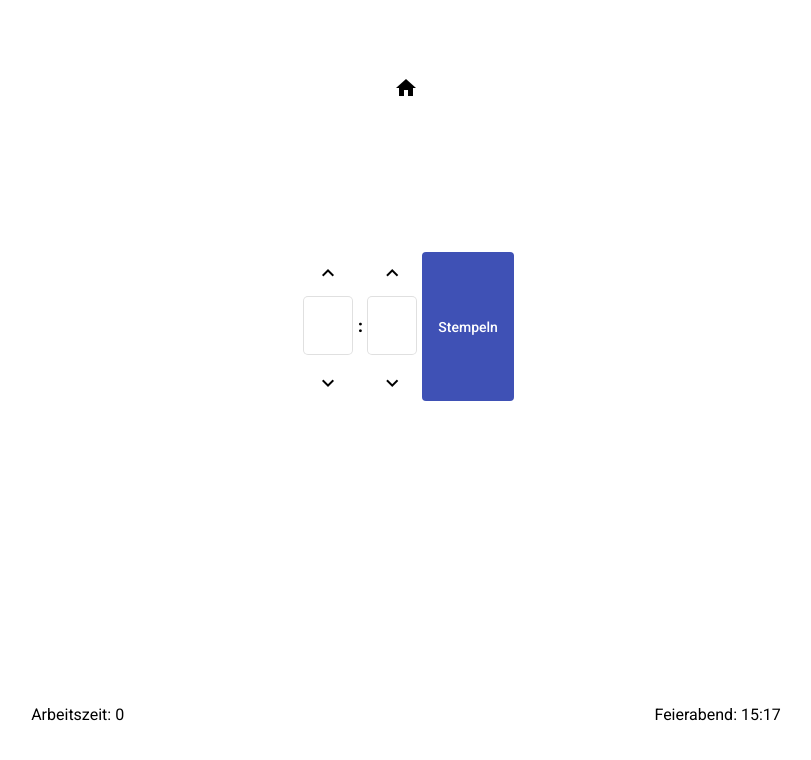
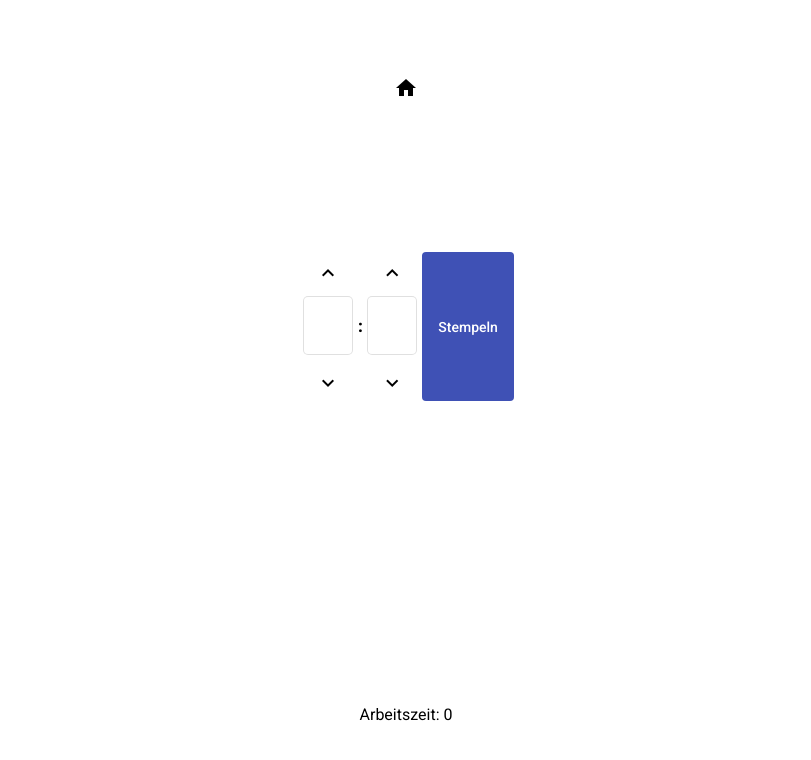
Before and after one commit to patrick-bau/bauersfeld.ch, an Angular app: page /worktime-calculator in a window 1280 px wide. Shown: the top 760 px of the page, without its empty margins (234-1045 px from the left). Built offline with nearby package versions, Linux system fonts and the light colour scheme.

Commit message:
Improve design.

```diff
--- a/src/app/worktime-calculator/worktime-calculator.component.html
+++ b/src/app/worktime-calculator/worktime-calculator.component.html
@@ -12,8 +12,5 @@
       </button>
     </div>
   </div>
-  <div fxLayout="row" fxLayoutAlign="space-around center" style="width: 100%">
-    <span>Arbeitszeit: {{worktime}}</span>
-    <span>Feierabend: {{endOfWork.getHours()}}:{{endOfWork.getMinutes()}}</span>
-  </div>
+  <span>Arbeitszeit: {{worktime}}</span>
 </div>
```
